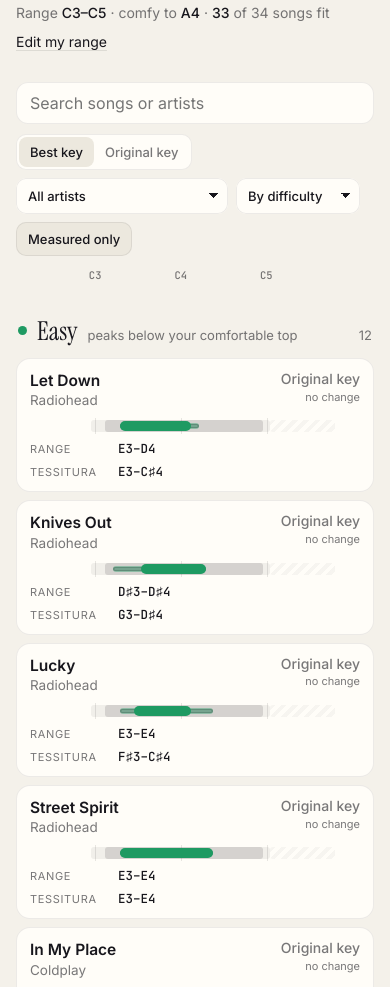
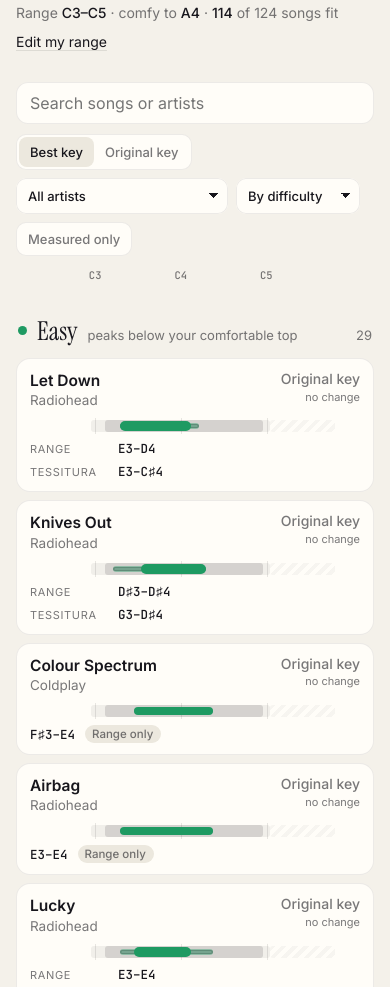
Before and after one commit to faiyazchowdhury/faiyazchowdhury.github.io, a plain HTML site: page vocal-range/index.html in a window 390 px wide. Shown: the part 112-1099 px from the top of the page. Drawn offline with Linux system fonts and the light colour scheme.

Commit message:
Vocal Range: show every song again; fit unmeasured songs by their middle note
"Measured only" now starts off (stored under a new setting, so phones that
saved the old default show all songs again). Songs without a MIDI
measurement use the middle of their range as their tessitura, so the best
key centres that note in the sweet spot.

Co-Authored-By: Claude Opus 5.5 <noreply@anthropic.com>
Claude-Session: https://claude.ai/code/session_01An2MDYqPupXAWjAu8dpDUg

```diff
--- a/vocal-range/index.html
+++ b/vocal-range/index.html
@@ -246,7 +246,7 @@
           <option value="shift">By transpose</option>
           <option value="name">A–Z</option>
         </select>
-        <button class="tog" id="measuredBtn" aria-pressed="true">Measured only</button>
+        <button class="tog" id="measuredBtn" aria-pressed="false">Measured only</button>
       </div>
       <div class="axis" id="axis"></div>
     </div>
@@ -261,7 +261,7 @@
         <p>Ranges are <b>sounding pitch</b>, written in scientific pitch notation (middle C is C4). Sheet music writes male vocal parts an octave higher than they sound, so Musicnotes lists Iris as D4–A5 while this list says D3–A4.</p>
         <p>Most ranges come from Singing Carrots' crowd-sourced data, so treat them as estimates and check important songs with a pitch monitor.</p>
         <p><b>Bar key:</b> the light band is your full reach, the darker band is your working range, and the hatched part is your upper extension. The outlined line is the song's full range in the original key. In the key shown, the thin tinted bar is the full range and the thick bar is the <b>tessitura</b>: the middle 80% of singing time, where the song actually sits.</p>
-        <p><b>Tessitura</b> comes from the melody track of a MIDI file, weighting each note by how long it's held. It's only used when the file's melody matched the song's known range. <b>Measured only</b> hides songs without one.</p>
+        <p><b>Tessitura</b> comes from the melody track of a MIDI file, weighting each note by how long it's held. It's only used when the file's melody matched the song's known range. Songs without one use the middle of their range instead, and the best key centres that note in your sweet spot. <b>Measured only</b> hides them.</p>
         <p><b>Best key</b> mostly looks at the tessitura: it moves the song so the bulk of the singing sits between two semitones above your working bottom and two below your comfortable top. The lowest and highest notes must stay between your floor and ceiling, and brief peaks above your comfortable top count against a key only a little. It prefers the smallest change of key, and singing an octave down counts as the original key.</p>
       </div>
     </details>
@@ -466,10 +466,10 @@
       return {
         id: i, name: r[0], artist: r[1], lo: lo, hi: hi, note: r[3] || "",
         measured: !!t, src: t ? t[3] : "",
-        // Without a measurement, assume the song sits in the upper-middle of its range.
-        t10: t ? midi(t[0]) : lo + Math.round(span * 0.3),
-        tmed: t ? midi(t[1]) : lo + Math.round(span * 0.6),
-        t90: t ? midi(t[2]) : hi - Math.round(span * 0.1)
+        // Without a measurement, use the middle of the range: the fit centres it in your sweet spot.
+        t10: t ? midi(t[0]) : lo + Math.round(span / 2),
+        tmed: t ? midi(t[1]) : lo + Math.round(span / 2),
+        t90: t ? midi(t[2]) : lo + Math.round(span / 2)
       };
     });
 
@@ -489,12 +489,12 @@
       return null;
     }
     function save() {
-      try { localStorage.setItem(STORE, JSON.stringify({ voice: voice, key: state.key, sort: state.sort, measuredOnly: state.measuredOnly })); } catch (e) {}
+      try { localStorage.setItem(STORE, JSON.stringify({ voice: voice, key: state.key, sort: state.sort, onlyMeasured: state.measuredOnly })); } catch (e) {}
     }
     var saved = load();
     var voice = Object.assign({}, DEFAULTS, saved ? saved.voice : {});
     var state = { key: (saved && saved.key) || "best", sort: (saved && saved.sort) || "diff", q: "", artist: "",
-                  measuredOnly: !(saved && saved.measuredOnly === false) };
+                  measuredOnly: !!(saved && saved.onlyMeasured) };
 
     function V() {
       return {
@@ -643,7 +643,7 @@
           (s.note ? '<p class="note">' + s.note + "</p>" : "") +
           '<p class="tx-title">Every key</p><div class="tx">' + cells + "</div>" +
           (s.measured ? '<p class="src">Tessitura is the middle 80% of singing time, measured from a MIDI file (' + s.src + '). Median note: ' + nm(s.tmed + r.shown) + ".</p>"
-                      : '<p class="src">No MIDI measurement for this song, so its best key uses an estimated tessitura.</p>') +
+                      : '<p class="src">No MIDI measurement for this song, so its best key centres the middle of its range (' + nm(s.tmed + r.shown) + ').</p>') +
         "</div></li>";
     }
 
```
